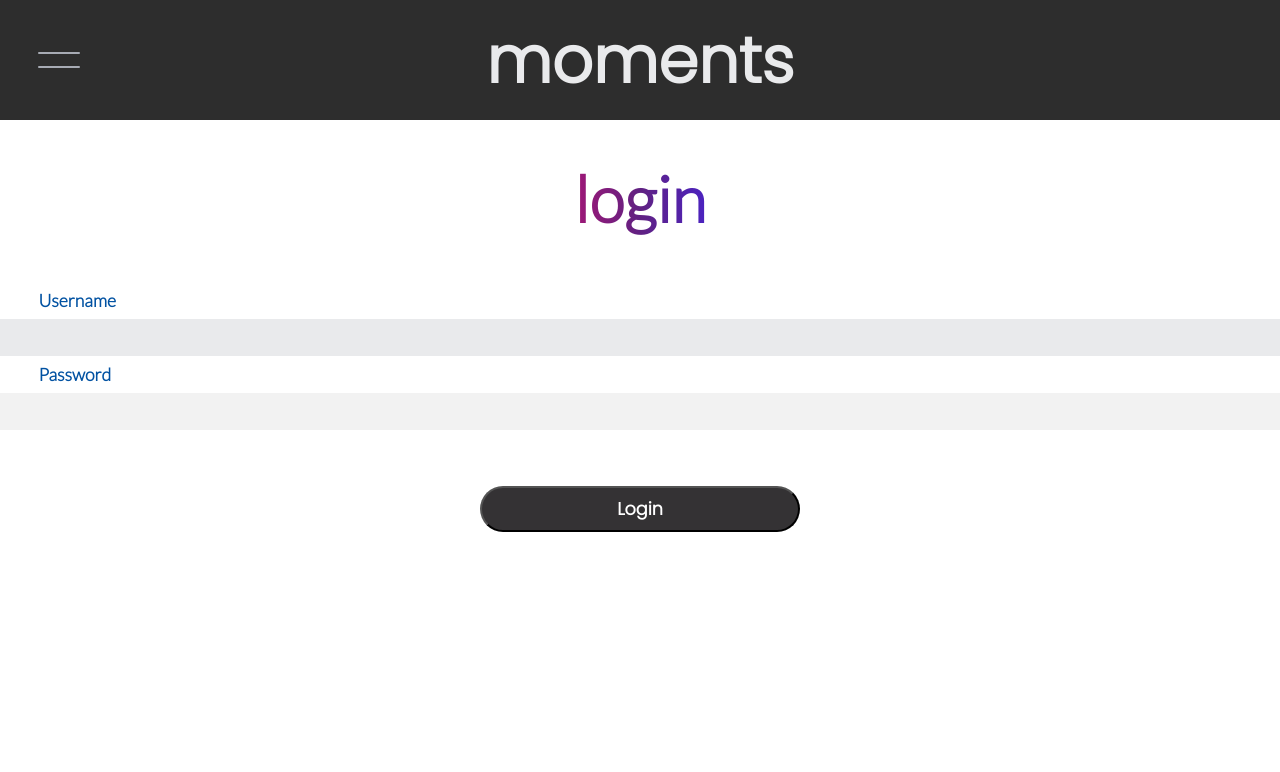
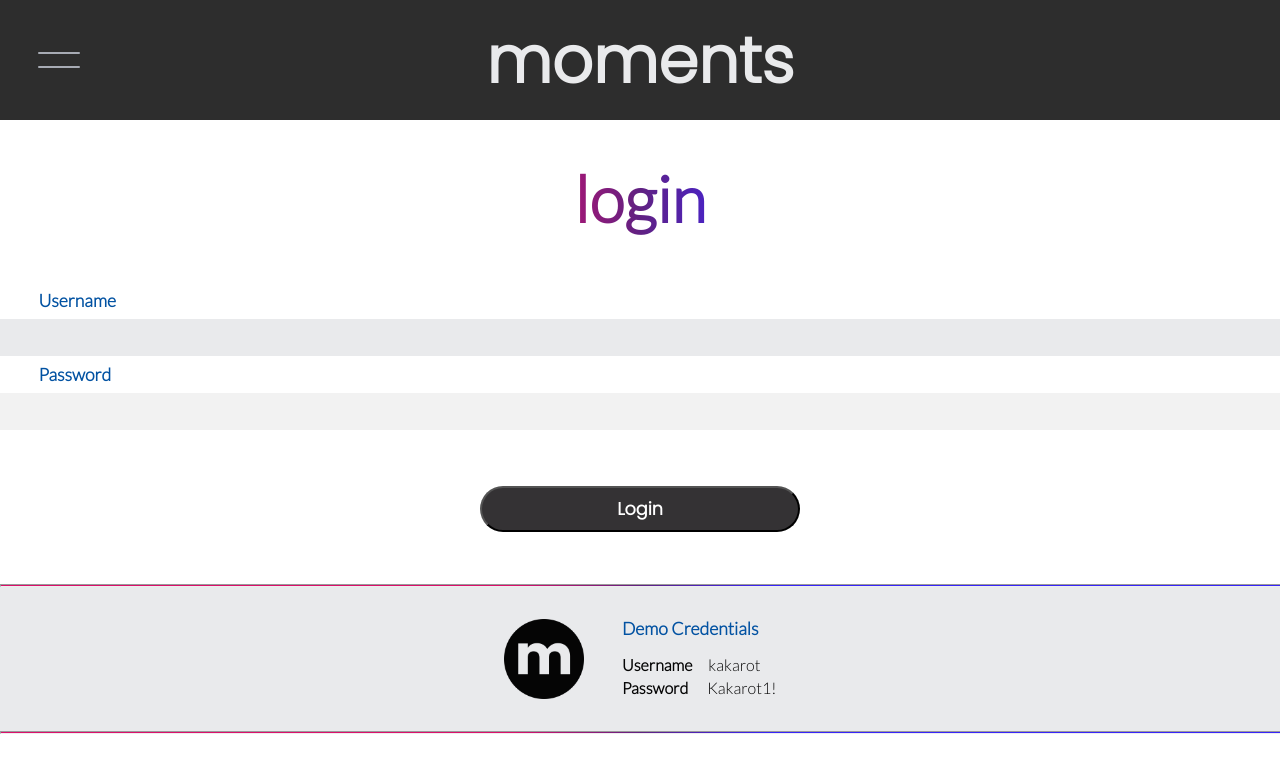
Before and after one commit to trevorjalt/moments-client, a React (Create React App) app: page /login in a window 1280 px wide. Shown: the top 772 px of the page. Built offline with nearby package versions, Linux system fonts and the light colour scheme; no server answers.

Commit message:
demo user added to login form, further ui polishing

```diff
--- a/src/components/Landing/Landing.js
+++ b/src/components/Landing/Landing.js
@@ -34,6 +34,7 @@ export default class Landing extends Component {
     renderMomentsInfo() {
         return (
             <div>
+                <hr className='gradient-ruler' />
                 <div className='landing-information-wrapper'>
                     <div className='landing-information'>
                         <h3 className='landing-section-title'>About</h3>
@@ -74,6 +75,7 @@ export default class Landing extends Component {
                             are working to implement this in a future release.</p>
                     </div>
                 </div>
+                <hr className='gradient-ruler' />
                 <div>
                     <h3 className='landing-prompt'>Ready to get in the moment?</h3>
                 </div>
--- /dev/null
+++ b/src/components/LoginForm/LoginForm.css
@@ -0,0 +1,58 @@
+.boldly {
+    font-weight: bold;
+    margin-right: 1vw;
+}
+
+.credential {
+    margin: 0 0 .5vh 3vw;
+}
+
+.credentials-title {
+    color: #0252A2;
+    margin: 0 0 2vh 3vw;
+    font-size: 2.2vh;
+}
+
+.credential-wrapper {
+    text-align: left;
+}
+
+.demo-wrapper {
+    background: #E9EAEC;
+    height: 18vh;
+    display: flex;
+    align-items: center;
+    justify-content: center;
+    flex-direction: row;
+}
+
+.demo-wrapper img {
+    margin: 0;
+}
+
+.gradient-ruler {
+    height: 1px;
+    width: 100vw;
+    background: linear-gradient(to right, #DB0F6B 40%, #602182, #3724F9 60%);
+    margin: 0
+}
+
+.moments-icon-demo {
+    height: 3.5rem;
+    width: 3.5rem;
+}
+
+.ruler-top {
+    margin-top: 3.5vh;
+}
+
+.slight-indent {
+    margin-left: .2rem;
+}
+
+@media all and (min-width: 600px) {
+    .moments-icon-demo {
+        height: 5rem;
+        width: 5rem;
+    }
+}
--- a/src/components/LoginForm/LoginForm.js
+++ b/src/components/LoginForm/LoginForm.js
@@ -1,6 +1,8 @@
 import React, { Component } from 'react'
 import AuthApiService from '../../services/auth-api-service'
 import UserAndNavContext from '../../contexts/UserAndNavContext'
+import MomentsLogo from '../ProfileGallery/images/moments-logo.png'
+import './LoginForm.css'
 
 
 export default class LoginForm extends Component {
@@ -40,9 +42,38 @@ export default class LoginForm extends Component {
         this.firstInput.current.focus()
     }
 
+    renderDemoCredentials() {
+        return (
+            <div>
+                <hr className='gradient-ruler ruler-top' />
+                <div className='demo-wrapper'>
+                    <img
+                        className='moments-icon-demo'
+                        alt='moments-logo'
+                        src={MomentsLogo}
+                    />
+                    <div className='credential-wrapper'>
+                        <h3 className='credentials-title'>Demo Credentials</h3>
+                        <div className='credential'>
+                            <span className='boldly'>Username </span>
+                            <span>kakarot</span>
+                        </div>
+                        <div className='credential'>
+                            <span className='boldly'>Password </span>
+                            <span className='slight-indent'> Kakarot1!</span>
+                        </div>
+                    </div>
+                </div>
+                <hr className='gradient-ruler' />
+            </div>
+
+        )
+    }
+
     render() {
         const { error } = this.state
         return (
+            <div>
                 <form
                     className='LoginForm'
                     onSubmit={this.handleSubmit}
@@ -96,6 +127,8 @@ export default class LoginForm extends Component {
                         </button>
                     </div>
                 </form>
+                {this.renderDemoCredentials()}
+            </div>
         )
     }
 }
--- a/src/routes/RegistrationRoute/RegistrationRoute.js
+++ b/src/routes/RegistrationRoute/RegistrationRoute.js
@@ -1,6 +1,7 @@
 import React, { Component } from 'react'
 import RegistrationForm from '../../components/RegistrationForm/RegistrationForm'
-
+import MomentsLogo from '../../components/ProfileGallery/images/moments-logo.png'
+import Footer from '../../components/Footer/Footer'
 
 export default class RegistrationRoute extends Component {
     static defaultProps = {
@@ -22,9 +23,15 @@ export default class RegistrationRoute extends Component {
                 aria-relevant='all'
             >
                 <h2>sign up</h2>
+                <img
+                    className='moments-icon landing'
+                    alt='moments-logo'
+                    src={MomentsLogo}
+                />
                 <RegistrationForm
                     onRegistrationSuccess={this.handleRegistrationSuccess}
                 />
+                <Footer />
             </section>
         )
     }
```
Also changed, not shown: src/routes/LoginRoute/LoginRoute.js (line endings or trailing spaces). Lines whose indentation alone changed are shown as unchanged.
